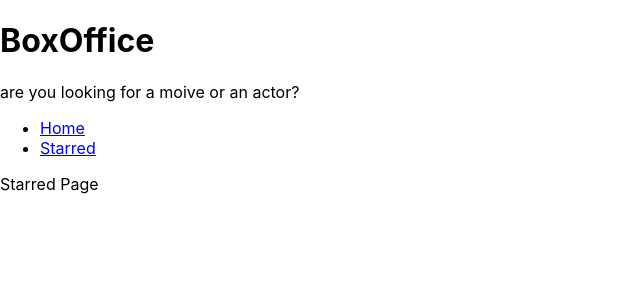
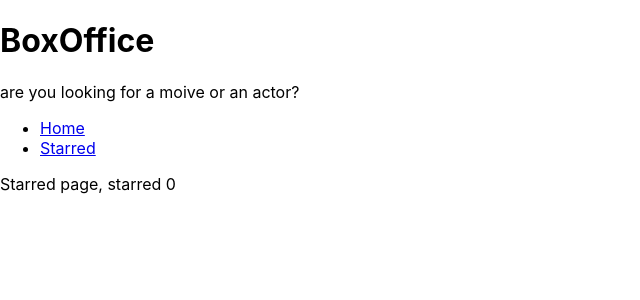
Before and after one commit to 16achint/box-office-App, a React (Create React App) app: page /starred in a window 1280 px wide. Shown: the top 300 px of the page, without its empty margins (0-640 px from the left). Built offline with nearby package versions, Linux system fonts and the light colour scheme.

Commit message:
created useStarredShows custom hook. placed useStarredShows hook logic in a separate file. tell user whether show is star or not

```diff
--- a/src/components/shows/ShowCard.jsx
+++ b/src/components/shows/ShowCard.jsx
@@ -1,4 +1,4 @@
-const ShowCard = ({ name, image, id, summary, onStarMeClick }) => {
+const ShowCard = ({ name, image, id, summary, onStarMeClick, isStarred }) => {
   const summaryScript = summary
     ? summary.split(' ').slice(0, 10).join(' ').replace(/<.+?>/g, ' ')
     : 'No description';
@@ -14,7 +14,7 @@
           Read More
         </a>
         <button type="button" onClick={() => onStarMeClick(id)}>
-          Star me
+          {isStarred ? 'UnStar me' : 'Star me'}
         </button>
       </div>
     </div>
--- a/src/components/shows/ShowGrid.jsx
+++ b/src/components/shows/ShowGrid.jsx
@@ -1,34 +1,9 @@
+import { useStarredShows } from '../../lib/useStarredShows';
 import ShowCard from './ShowCard';
-import { useReducer, useEffect } from 'react';
 
-const usePersistedReducer = (reducer, initialState, localStorageKey) => {
-  const [state, dispatch] = useReducer(reducer, initialState, inital => {
-    const PersistedValue = localStorage.getItem(localStorageKey);
-
-    return PersistedValue ? JSON.parse(PersistedValue) : inital;
-  });
-  useEffect(() => {
-    localStorage.setItem(localStorageKey, JSON.stringify(state));
-  }, [state, localStorageKey]);
-  return [state, dispatch];
-};
-const starredShowsReducer = (currentStarred, action) => {
-  switch (action.type) {
-    case 'STAR':
-      return currentStarred.concat(action.showId);
-    case 'UNSTAR':
-      return currentStarred.filter(showId => showId !== action.showId);
-    default:
-      return currentStarred;
-  }
-};
 export default function ShowGrid({ shows }) {
-  const [starredShows, dispatchStarred] = usePersistedReducer(
-    starredShowsReducer,
-    [],
-    'starredShows'
-  );
-  console.log({ starredShows });
+  const [starredShows, dispatchStarred] = useStarredShows();
+  // console.log({ starredShows });
   const onStarMeClick = showId => {
     const isStarred = starredShows.includes(showId);
     if (isStarred) {
@@ -49,6 +24,7 @@
           }
           summary={data.show.summary}
           onStarMeClick={onStarMeClick}
+          isStarred={starredShows.includes(data.show.id)}
         />
       ))}
     </div>
--- /dev/null
+++ b/src/lib/useStarredShows.js
@@ -0,0 +1,27 @@
+import { useReducer, useEffect } from 'react';
+
+const usePersistedReducer = (reducer, initialState, localStorageKey) => {
+  const [state, dispatch] = useReducer(reducer, initialState, inital => {
+    const PersistedValue = localStorage.getItem(localStorageKey);
+
+    return PersistedValue ? JSON.parse(PersistedValue) : inital;
+  });
+  useEffect(() => {
+    localStorage.setItem(localStorageKey, JSON.stringify(state));
+  }, [state, localStorageKey]);
+  return [state, dispatch];
+};
+const starredShowsReducer = (currentStarred, action) => {
+  switch (action.type) {
+    case 'STAR':
+      return currentStarred.concat(action.showId);
+    case 'UNSTAR':
+      return currentStarred.filter(showId => showId !== action.showId);
+    default:
+      return currentStarred;
+  }
+};
+
+export const useStarredShows = () => {
+  return usePersistedReducer(starredShowsReducer, [], 'starredShow');
+};
--- a/src/pages/Starred.jsx
+++ b/src/pages/Starred.jsx
@@ -1,3 +1,7 @@
+import { useStarredShows } from '../lib/useStarredShows';
+
 export default function Starred() {
-  return <div>Starred Page</div>;
+  const [starredShows] = useStarredShows();
+
+  return <div>Starred page, starred {starredShows.length}</div>;
 }
```
